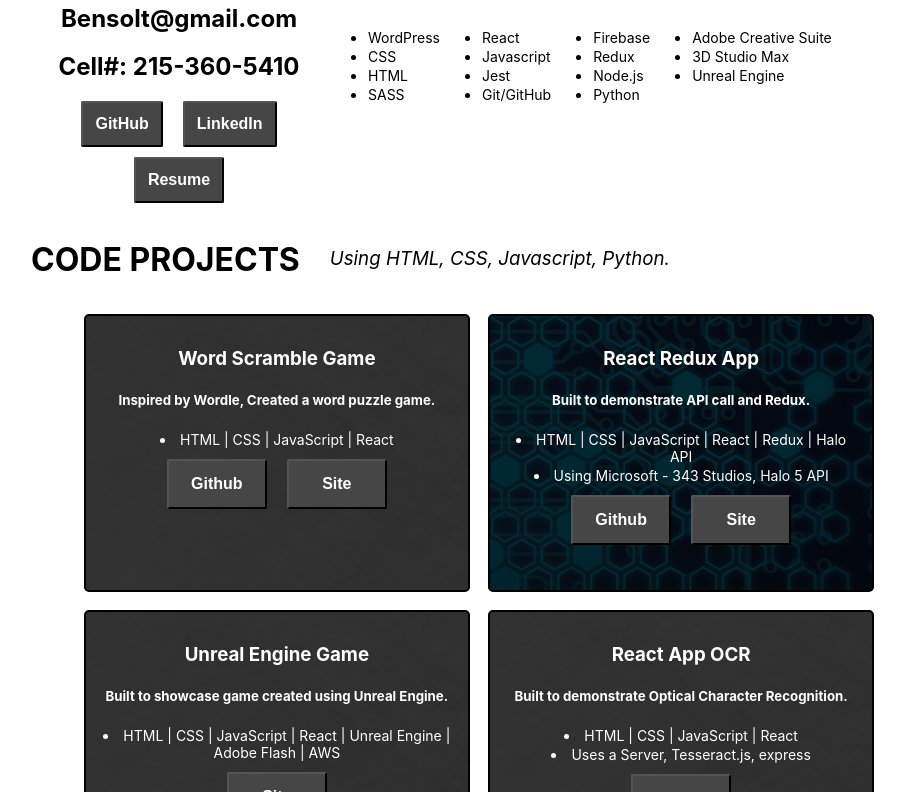
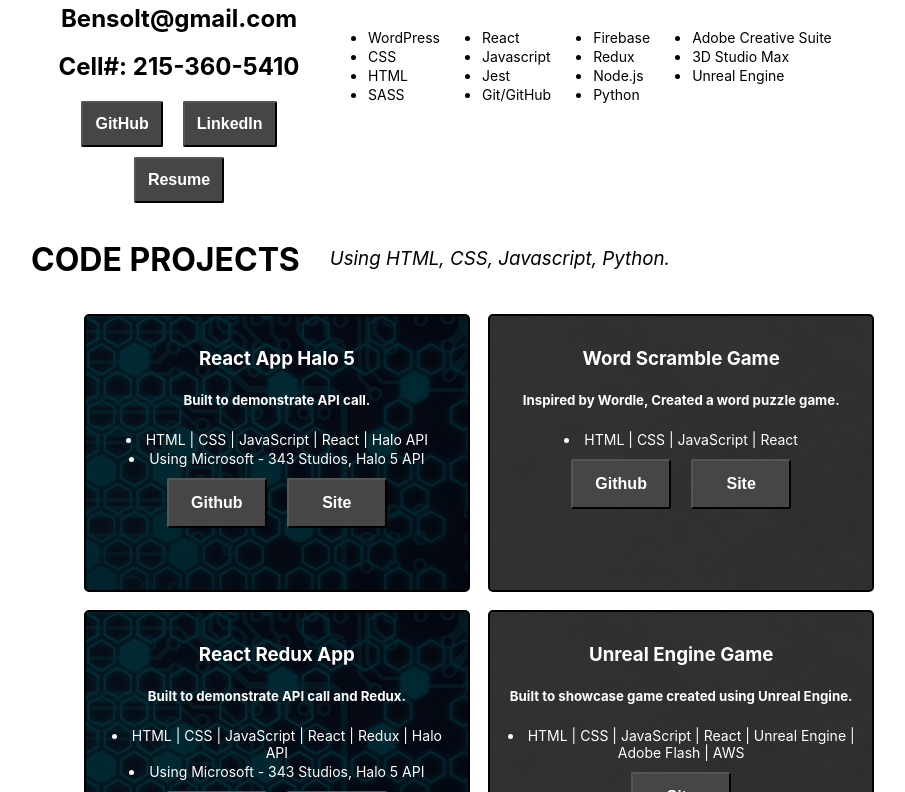
Before and after one commit to BenSolt/MyPortfolio, a React (Create React App) app in the folder portfolio/: page / in a window 1280 px wide. Shown: the part 489-1281 px from the top of the page, without its empty margins (161-1066 px from the left). Built offline with nearby package versions, Linux system fonts and the light colour scheme.

Commit message:
added halo 5 react app to portfolio

```diff
--- a/portfolio/src/components/home/Projects.js
+++ b/portfolio/src/components/home/Projects.js
@@ -3,6 +3,15 @@ import React from "react";
 import Unreal from './UnrealEngine';
 
 export default function Projects() {
+
+    // REACT HALO 5 API //////////////
+    function ReactHalo5() {
+        window.open("https://github.com/BenSolt/react-app-halo5-api");
+    }
+
+    function ReactHalo5Deploy() {
+        window.open("https://react-app-halo5-api.vercel.app/");
+    }
 
     // Word Scramble Game
     function ReactWordScramble() {
@@ -59,6 +68,26 @@ export default function Projects() {
             </div>
 
             <div className='projectcontainer'>
+
+                <div className='projectHalo'>
+
+                    <div className='projectText'>
+                        <h3 className='textcolorTitle'>React App Halo 5</h3>
+                        <h5 className='textcolor'>
+                            Built to demonstrate API call.
+                        </h5>
+                        <li className='bullet'>HTML | CSS | JavaScript | React | Halo API</li>
+                        <li className='bullet'>Using Microsoft - 343 Studios, Halo 5 API</li>
+
+                        <button class="btn2" onClick={ReactHalo5}>Github</button>
+                        <button class="btn2" onClick={ReactHalo5Deploy}>Site</button>
+
+                    </div>
+
+                </div>
+
+
+
 
                 <div className='projectGroa'>
 
```
